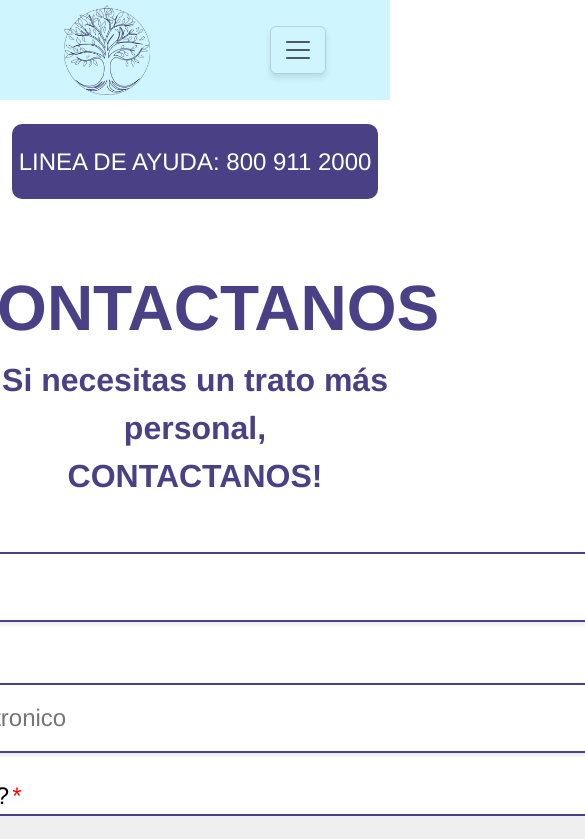
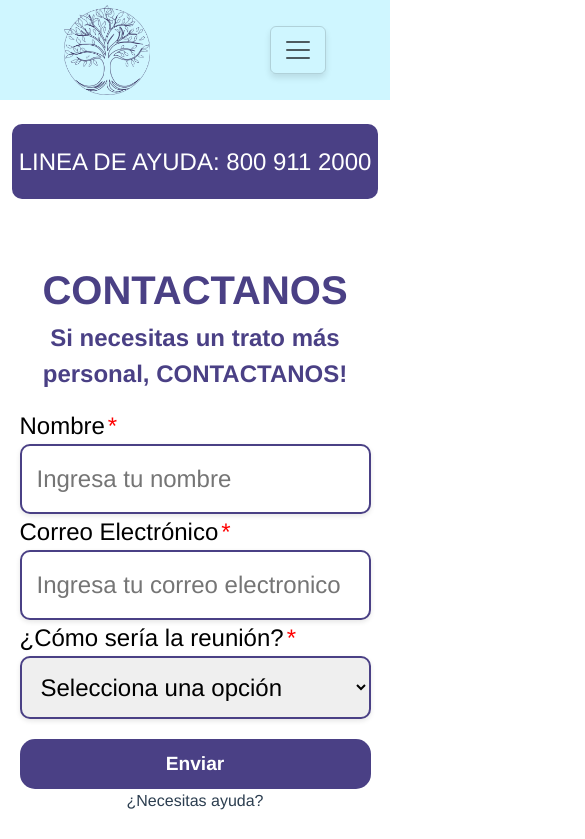
Before and after one commit to AdrianValenciaVillanueva/chava-es-gay, a Vue app: page / in a window 390 px wide. Shown: the top 839 px of the page, 585 px wide, since content can reach past the window. Built offline with nearby package versions, Linux system fonts and the light colour scheme.

Commit message:
Seccion contacto responsivo

```diff
--- a/src/components/SeccionContacto.vue
+++ b/src/components/SeccionContacto.vue
@@ -144,4 +144,35 @@ export default {
   background-color: #8A76C7;
   box-shadow: 0 4px 8px rgba(0, 0, 0, 0.2);
 }
+@media (max-width: 1280px) {
+  .textfields, .selector {
+        width: 700px; /* Reducción del ancho para pantallas medianas */
+        margin: auto;
+    }
+
+    .botonEn {
+        width: 300px; /* Ajuste del ancho del botón */
+    }
+}
+
+@media (max-width: 768px) {
+  .titulo {
+        font-size: 2.5rem; /* Tamaño de fuente reducido para móviles */
+    }
+
+    .descripcion {
+        font-size: 1.5rem;
+    }
+
+    .textfields, .selector {
+        width: 90%; /* Uso de porcentaje para mejor ajuste en móviles */
+    }
+
+    .botonEn {
+      margin-top: 20px;
+        width: 90%;
+        height: 50px;
+        font-size: 1.2rem;
+    }
+}
 </style>
```
